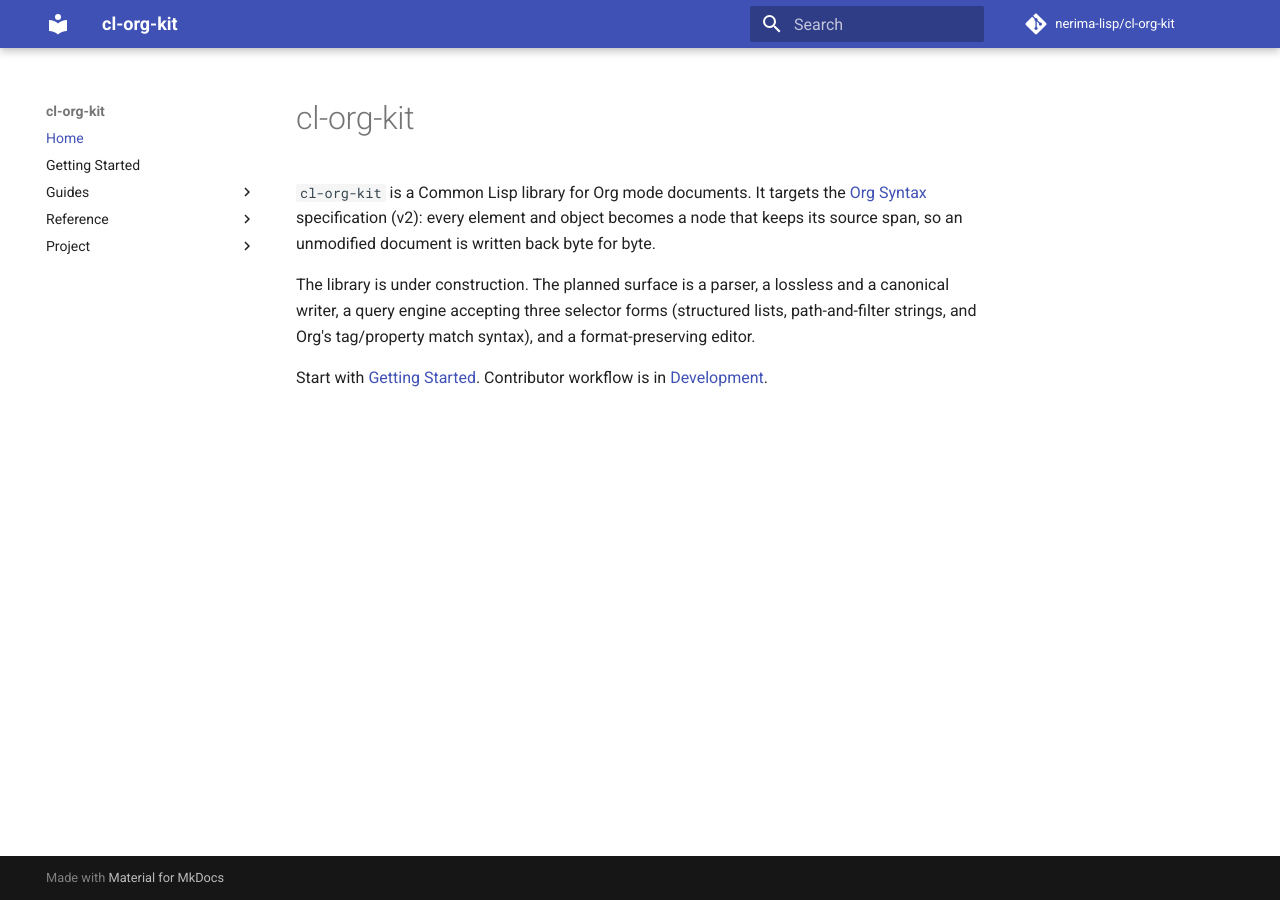
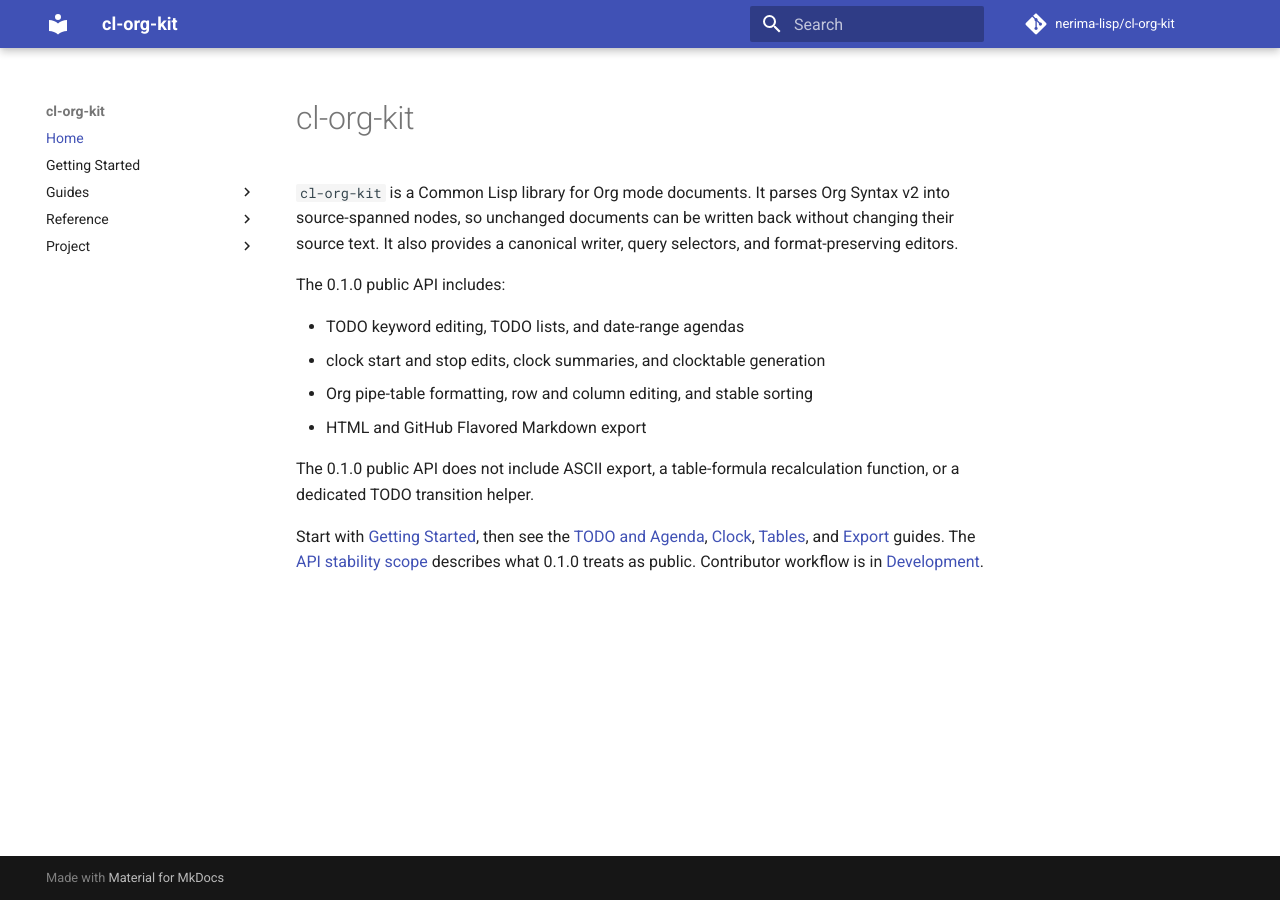
Before and after one commit to nerima-lisp/cl-org-kit, an MkDocs documentation site: the page built from docs/src/index.md, in a window 1280 px wide. Built offline with MkDocs 1.6.1 and Material for MkDocs 9.7.7, drawn with Linux system fonts in a browser that asks for light colours; comment, search, counter and statistics services are not loaded.

Commit message:
docs: describe the 0.1.0 public feature set

```diff
--- a/docs/src/index.md
+++ b/docs/src/index.md
@@ -1,14 +1,22 @@
 # cl-org-kit
 
-`cl-org-kit` is a Common Lisp library for Org mode documents. It targets the
-[Org Syntax](https://orgmode.org/worg/org-syntax.html) specification (v2):
-every element and object becomes a node that keeps its source span, so an
-unmodified document is written back byte for byte.
+`cl-org-kit` is a Common Lisp library for Org mode documents. It parses Org
+Syntax v2 into source-spanned nodes, so unchanged documents can be written back
+without changing their source text. It also provides a canonical writer,
+query selectors, and format-preserving editors.
 
-The library is under construction. The planned surface is a parser, a lossless
-and a canonical writer, a query engine accepting three selector forms
-(structured lists, path-and-filter strings, and Org's tag/property match
-syntax), and a format-preserving editor.
+The 0.1.0 public API includes:
 
-Start with [Getting Started](getting-started.md). Contributor workflow is in
-[Development](project/development.md).
+- TODO keyword editing, TODO lists, and date-range agendas
+- clock start and stop edits, clock summaries, and clocktable generation
+- Org pipe-table formatting, row and column editing, and stable sorting
+- HTML and GitHub Flavored Markdown export
+
+The 0.1.0 public API does not include ASCII export, a table-formula
+recalculation function, or a dedicated TODO transition helper.
+
+Start with [Getting Started](getting-started.md), then see the
+[TODO and Agenda](guides/todo-agenda.md), [Clock](guides/clock.md),
+[Tables](guides/tables.md), and [Export](guides/export.md) guides. The
+[API stability scope](reference/api-stability.md) describes what 0.1.0 treats
+as public. Contributor workflow is in [Development](project/development.md).
```
Also changed, not shown: README.md.
